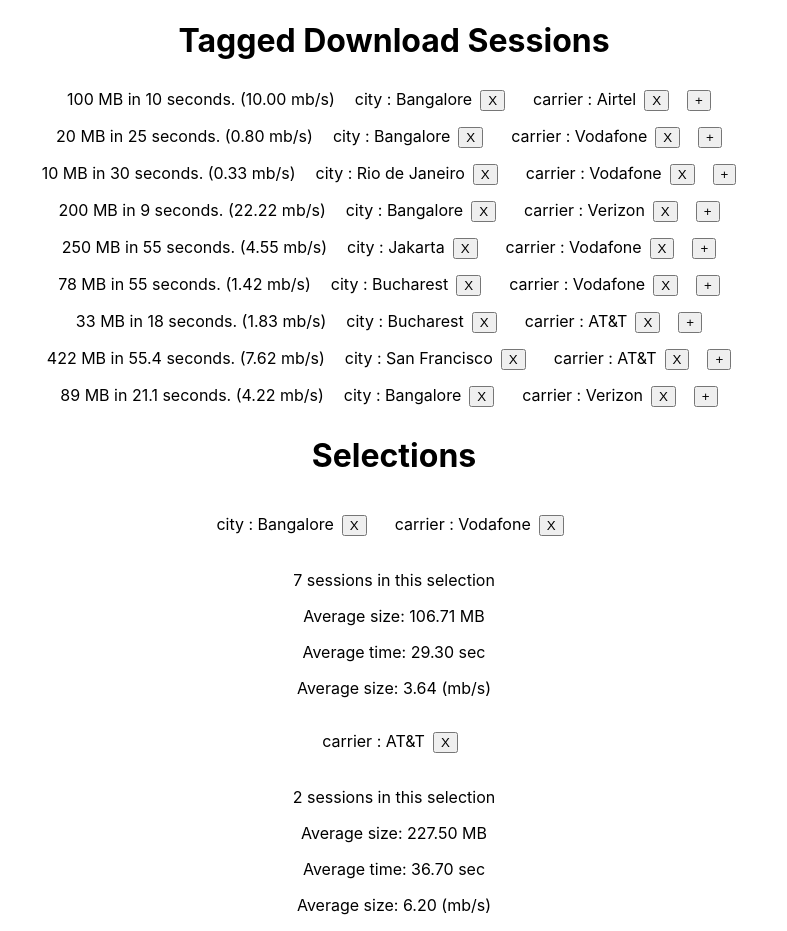
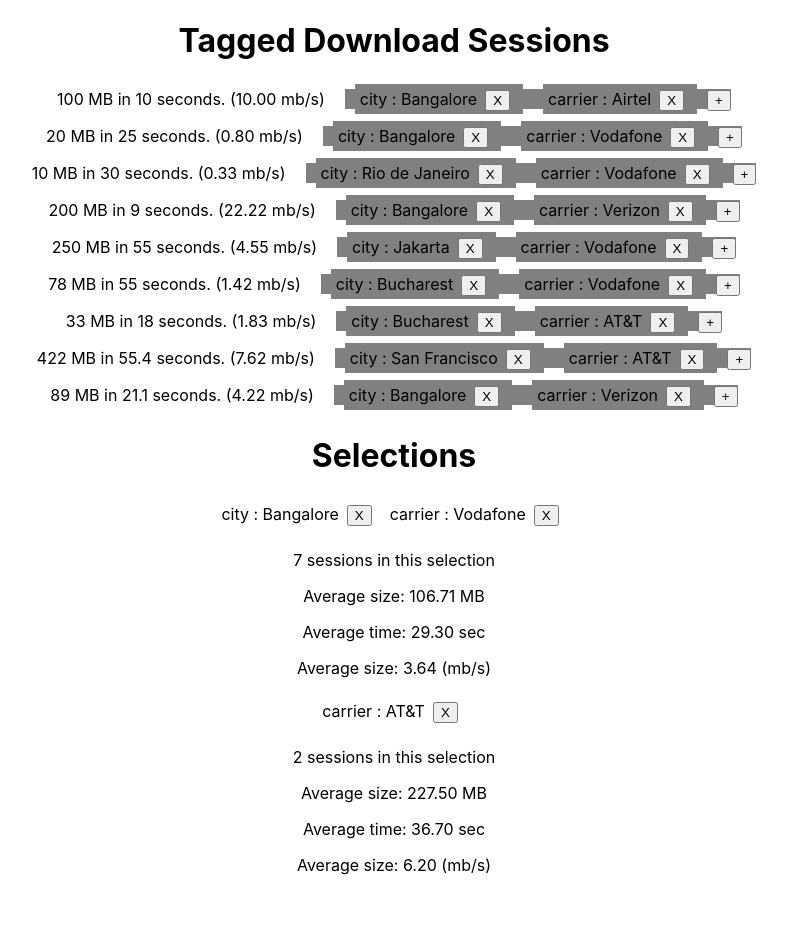
Before and after one commit to lfelberg/tag-selector, a React (Create React App) app: page / in a window 1280 px wide. Shown: the whole page, without its empty margins (246-1033 px from the left). After the commit the page ends 891 px from the top, so only its background shows below. Built offline with nearby package versions, Linux system fonts and the light colour scheme.

Commit message:
Adding in editing

```diff
--- a/src/App.js
+++ b/src/App.js
@@ -10,18 +10,28 @@ class App extends Component {
     let { downloads, selections } = props;
     downloads = helpers.generateDownloadIds(downloads);
     selections = helpers.generateSelectionsFromDownloads(selections, downloads);
-    this.state = { downloads, selections };
+    this.state = {
+      downloads,
+      selections,
+      editType: '',
+      editId: -1,
+    };
 
     this.removeTag = this.removeTag.bind(this);
     this.addTag = this.addTag.bind(this);
+    this.add = this.add.bind(this);
   }
 
-  addTag(id, keyValuePair) {
-    const { downloads } = this.state;
-    const { tags } = downloads[id];
+  add(editType, editId) {
+    this.setState({ editType, editId });
+  }
+
+  addTag(type, id, keyValuePair) {
+    console.log(keyValuePair);
+    const { downloads, selections } = this.state;
+    const { tags } = (type === 'dl') ? downloads[id] : selections[id];
     tags.push(keyValuePair);
-    downloads[id].tags = tags.concat();
-    this.setState({ downloads });
+    this.updateAndSetState(type, id, tags);
   }
 
   removeTag(parent, tagId) {
@@ -29,6 +39,12 @@ class App extends Component {
     let { downloads, selections } = this.state;
     const { tags } = (parent.includes('dl')) ? downloads[id] : selections[id];
     tags.splice(tagId, 1);
+    this.updateAndSetState(parent, id, tags);
+  }
+
+  updateAndSetState(parent, id, tags) {
+    let { downloads, selections } = this.state;
+
     if (parent.includes('dl')) {
       downloads[id].tags = tags.concat();
     } else {
@@ -36,14 +52,27 @@ class App extends Component {
     }
 
     const selectionNew = helpers.updateSelections(selections, downloads);
-    this.setState({ downloads, selections: selectionNew });
+    this.setState({
+      downloads,
+      selections: selectionNew,
+      editType: '',
+      editId: -1,
+    });
   }
 
   render() {
-    const { downloads, selections } = this.state;
+    const { downloads, selections, editType, editId } = this.state;
     let selection = '';
     if (selections !== null) {
-      selection = (<Selections removeTag={this.removeTag} selections={selections} />);
+      selection = (
+        <Selections
+          selections={selections}
+          add={this.add}
+          addTag={this.addTag}
+          removeTag={this.removeTag}
+          editId={(editType === 'sess') ? editId : -1}
+        />
+      );
     }
     return (
       <div className="App">
@@ -51,6 +80,8 @@ class App extends Component {
           downloads={downloads}
           removeTag={this.removeTag}
           addTag={this.addTag}
+          add={this.add}
+          editId={(editType === 'dl') ? editId : -1}
         />
         {selection}
       </div>
--- a/src/Selections.jsx
+++ b/src/Selections.jsx
@@ -1,9 +1,19 @@
 import React from 'react';
 import SelectionsListEntry from './SelectionsListEntry.jsx';
 
-const Selections = ({ selections, removeTag }) => {
+const Selections = ({ selections, addTag, removeTag, add, editId }) => {
   const selectionDownloads = selections.map((selection, i) =>
-    (<SelectionsListEntry selection={selection} key={i} id={i} removeTag={removeTag} />)
+    (
+      <SelectionsListEntry
+        selection={selection}
+        key={i}
+        id={i}
+        editId={editId}
+        removeTag={removeTag}
+        addTag={addTag}
+        add={add}
+      />
+    )
   );
   return (
     <div id="elections">
--- a/src/SelectionsListEntry.jsx
+++ b/src/SelectionsListEntry.jsx
@@ -1,8 +1,14 @@
 import React from 'react';
 import SelectionsEntryStats from './SelectionsEntryStats.jsx';
 import TagButton from './TagButton.jsx';
+import TagForm from './TagForm.jsx';
 
-const SelectionsListEntry = ({ selection, id, removeTag }) => {
+const SelectionsListEntry = ({ selection, id, editId, removeTag, addTag, add }) => {
+  if (selection.tags.length === 0) {
+    return ('');
+  }
+
+  const editor = (id === editId) ? (<TagForm id={id} type="sel" />) : '';
   const header = (
     <div className="selection-header">
       {selection.tags.map((tag, i) =>
@@ -20,6 +26,7 @@ const SelectionsListEntry = ({ selection, id, removeTag }) => {
   return (
     <div className="selection-entry">
       {header}
+      {editor}
       <SelectionsEntryStats selection={selection} />
     </div>
   );
--- a/src/TagButton.css
+++ b/src/TagButton.css
@@ -1,6 +1,6 @@
 .tag-button {
-  display: inline-block;
-  padding: 10px;
+  display: inline;
+  padding: 5px;
 }
 
 .tag-button button {
--- /dev/null
+++ b/src/TagForm.jsx
@@ -0,0 +1,36 @@
+import React from 'react';
+
+class TagForm extends React.Component {
+  constructor(props) {
+    super(props);
+    this.state = {
+      form: {
+        name: '',
+        value: '',
+      },
+    }
+  }
+
+  update(e) {
+    const { name, value } = e.target;
+    console.log(name, value)
+    const { form } = this.state;
+    form[name] = value;
+    this.setState({ form });
+  }
+
+  render() {
+    const { form } = this.state;
+    const { name, value } = form;
+    const { addTag, id, type } = this.props;
+    return (
+      <form id="editing-tag">
+        <input type="text" name="name" value={name} onChange={e => this.update(e)} />
+        <input type="text" name="value" value={value} onChange={e => this.update(e)} />
+        <button type="button" onClick={() => addTag(type, id, { name, value })}>Add</button>
+      </form>
+    );
+  }
+}
+
+export default TagForm;
--- a/src/Tagged.jsx
+++ b/src/Tagged.jsx
@@ -1,12 +1,14 @@
 import React from 'react';
 import TaggedListEntry from './TaggedListEntry.jsx';
 
-const Tagged = ({ downloads, removeTag, addTag }) => {
+const Tagged = ({ downloads, editId, removeTag, addTag, add }) => {
   const taggedDownloads = downloads.map((dl, i) =>
     (<TaggedListEntry
       download={dl}
       removeTag={removeTag}
       addTag={addTag}
+      add={add}
+      editId={editId}
       id={i}
       key={i}
     />)
--- a/src/TaggedListEntry.css
+++ b/src/TaggedListEntry.css
@@ -1,5 +1,9 @@
 .tagged-entry p, .tagged-entry div {
   display: inline;
-  padding-right: 10px;
+  margin: 10px;
   text-align: left;
 }
+
+.tagged-entry div {
+  background: grey;
+}
--- a/src/TaggedListEntry.jsx
+++ b/src/TaggedListEntry.jsx
@@ -1,8 +1,9 @@
 import React from 'react';
 import TagButton from './TagButton.jsx';
+import TagForm from './TagForm.jsx';
 import './TaggedListEntry.css';
 
-const TaggedListEntry = ({ download, id, removeTag, addTag }) => {
+const TaggedListEntry = ({ download, id, editId, removeTag, addTag, add }) => {
   const { size, time, tags } = download;
   const speed = size / time;
   const stats = `${size} MB in ${time} seconds. (${speed.toFixed(2)} mb/s)`;
@@ -10,13 +11,16 @@ const TaggedListEntry = ({ download, id, removeTag, addTag }) => {
     (<TagButton tag={tag} key={i} id={i} removeTag={removeTag} parentId={`dl.${id}`} />)
   );
 
+  const editor = (id === editId) ? (<TagForm id={id} type="dl" addTag={addTag} />) : '';
+
   return (
     <div className="tagged-entry">
       <p>{stats}</p>
       <div className="tags">
         {tagButtons}
-        <button className="add-tag" onClick={() => addTag(id)}>+</button>
+        <button className="add-tag" onClick={() => add('dl', id)}>+</button>
       </div>
+      {editor}
     </div>
   );
 }
```
